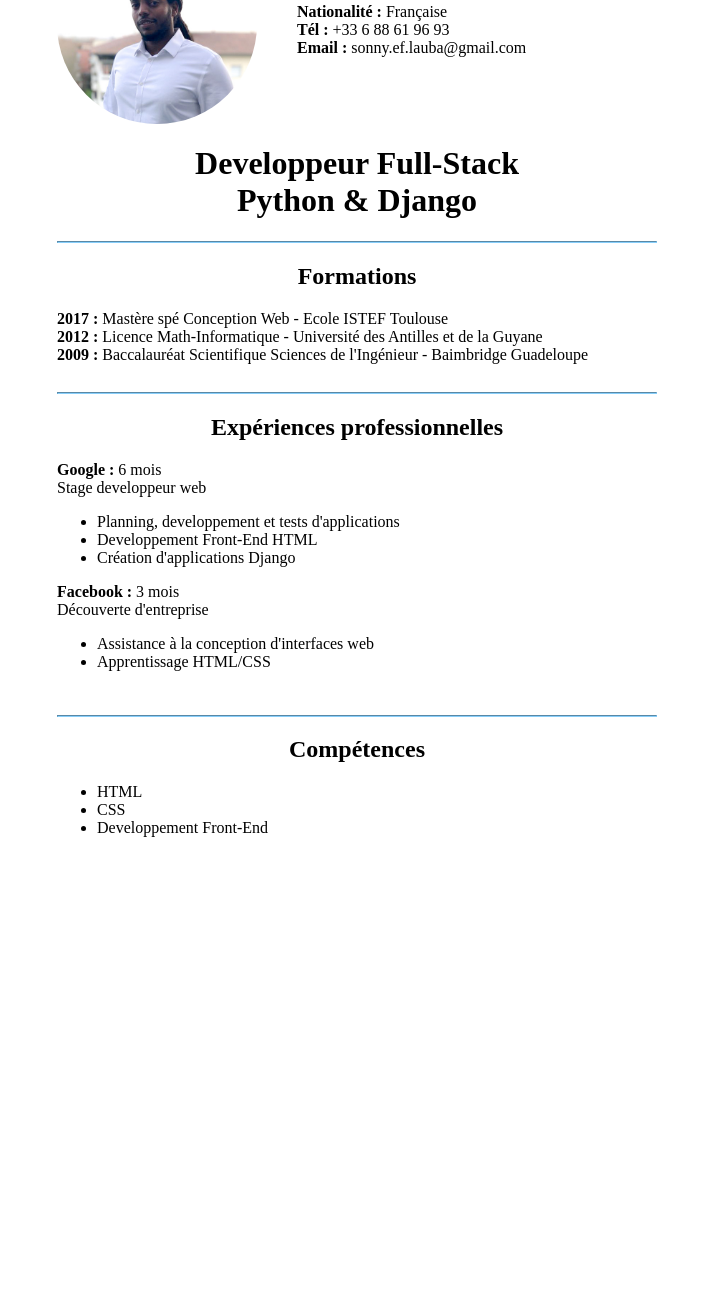
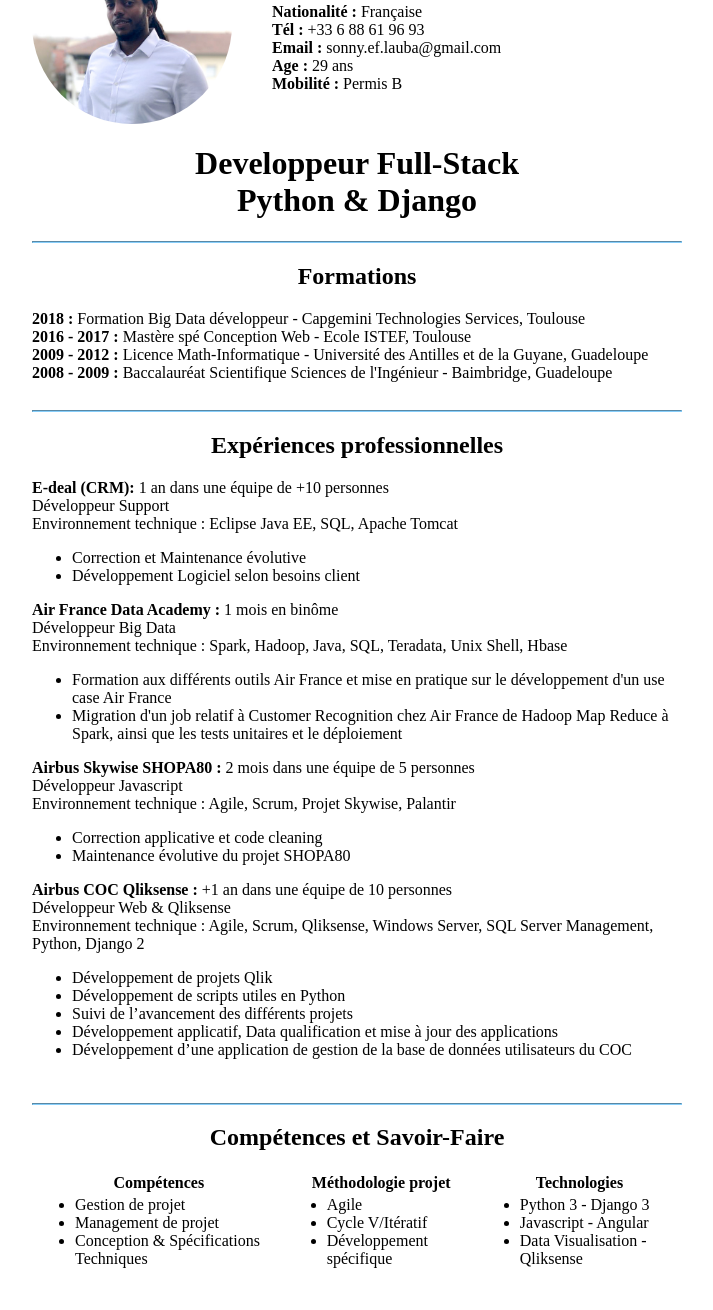
Before and after one commit to Sonny4real/Moncv-online, a plain HTML site: page index.html in a window 1280 px wide. Shown: the part 86-1396 px from the top of the page, without its empty margins (283-996 px from the left). Before the commit the page ends 969 px from the top, so only its background shows below. Drawn offline with Linux system fonts and the light colour scheme.

Commit message:
MonCV 2021

```diff
--- a/css/styles.css
+++ b/css/styles.css
@@ -13,7 +13,7 @@ hr {
 
 
 .contenu{
-    width: 600px;
+    width: 650px;
     margin: 10px auto;
     /* background-color: lightskyblue; */
 }
--- a/index.html
+++ b/index.html
@@ -19,52 +19,118 @@
                 <li> <strong>Nationalité :</strong> Française</li>
                 <li> <strong>Tél :</strong> +33 6 88 61 96 93</li>
                 <li> <strong>Email :</strong> sonny.ef.lauba@gmail.com</li>
+                <li><strong>Age :</strong> 29 ans</li>
+                <li><strong>Mobilité :</strong> Permis B</li>
             </ul>
         </div>
 
         <h1>Developpeur Full-Stack <br> Python & Django</h1>
 
         <div class="cv-section">
+
             <hr>
+
             <h2>Formations</h2>
-            <strong>2017 : </strong>
-            <span>Mastère spé Conception Web - Ecole ISTEF Toulouse</span>
+
+            <strong>2018 : </strong>
+            <span>Formation Big Data développeur - Capgemini Technologies Services, Toulouse</span>
             <br>
-            <strong>2012 : </strong>
-            <span>Licence Math-Informatique - Université des Antilles et de la Guyane</span>
+            <strong>2016 - 2017 : </strong>
+            <span>Mastère spé Conception Web - Ecole ISTEF, Toulouse</span>
             <br>
-            <strong>2009 : </strong>
-            <span>Baccalauréat Scientifique Sciences de l'Ingénieur - Baimbridge Guadeloupe</span>
+            <strong>2009 - 2012 : </strong>
+            <span>Licence Math-Informatique - Université des Antilles et de la Guyane, Guadeloupe</span>
+            <br>
+            <strong>2008 - 2009 : </strong>
+            <span>Baccalauréat Scientifique Sciences de l'Ingénieur - Baimbridge, Guadeloupe</span>
         </div>
 
         <div class="cv-section">
+
             <hr>
+
             <h2>Expériences professionnelles</h2>
-            <strong>Google : </strong>
-            <span>6 mois</span>
-            <p>Stage developpeur web</p>
+
+            <strong>E-deal (CRM): </strong>
+            <span>1 an dans une équipe de +10 personnes</span>
+            <p>Développeur Support<br>Environnement technique : Eclipse Java EE, SQL, Apache Tomcat</p>
             <ul>
-                <li>Planning, developpement et tests d'applications</li>
-                <li>Developpement Front-End HTML</li>
-                <li>Création d'applications Django</li>
+                <li>Correction et Maintenance évolutive</li>
+                <li>Développement Logiciel selon besoins client</li>
             </ul>
-            <strong>Facebook : </strong>
-            <span>3 mois</span>
-            <p>Découverte d'entreprise</p>
+
+            <strong>Air France Data Academy : </strong>
+            <span>1 mois en binôme</span>
+            <p>Développeur Big Data<br>Environnement technique : Spark, Hadoop, Java, SQL, Teradata, Unix Shell, Hbase
+            </p>
             <ul>
-                <li>Assistance à la conception d'interfaces web</li>
-                <li>Apprentissage HTML/CSS</li>
+                <li>Formation aux différents outils Air France et mise en pratique sur le développement d'un use case
+                    Air France</li>
+                <li>Migration d'un job relatif à Customer Recognition chez Air France de Hadoop Map Reduce à Spark,
+                    ainsi que les tests unitaires et le déploiement</li>
             </ul>
+
+            <strong>Airbus Skywise SHOPA80 : </strong>
+            <span>2 mois dans une équipe de 5 personnes</span>
+            <p>Développeur Javascript<br>Environnement technique : Agile, Scrum, Projet Skywise, Palantir</p>
+            <ul>
+                <li>Correction applicative et code cleaning </li>
+                <li>Maintenance évolutive du projet SHOPA80</li>
+            </ul>
+
+            <strong>Airbus COC Qliksense :</strong>
+            <span>+1 an dans une équipe de 10 personnes</span>
+            <p>Développeur Web & Qliksense<br>Environnement technique : Agile, Scrum, Qliksense, Windows Server, SQL
+                Server Management, Python, Django 2</p>
+            <ul>
+                <li>Développement de projets Qlik</li>
+                <li>Développement de scripts utiles en Python</li>
+                <li>Suivi de l’avancement des différents projets</li>
+                <li>Développement applicatif, Data qualification et mise à jour des applications</li>
+                <li>Développement d’une application de gestion de la base de données utilisateurs du COC</li>
+            </ul>
+
         </div>
+
 
         <div class="cv-section">
             <hr>
-            <h2>Compétences</h2>
-            <ul>
-                <li>HTML</li>
-                <li>CSS</li>
-                <li>Developpement Front-End</li>
-            </ul>
+            <h2>Compétences et Savoir-Faire</h2>
+
+            <table>
+                <thead>
+                    <tr>
+                        <th>Compétences</th>
+                        <th>Méthodologie projet</th>
+                        <th>Technologies</th>
+                    </tr>
+                </thead>
+                <tbody>
+                    <tr>
+                        <td>
+                            <ul>
+                                <li>Gestion de projet</li>
+                                <li>Management de projet</li>
+                                <li>Conception & Spécifications Techniques</li>
+                            </ul>
+                        </td>
+                        <td>
+                            <ul>
+                                <li>Agile</li>
+                                <li>Cycle V/Itératif</li>
+                                <li>Développement spécifique</li>
+                            </ul>
+                        </td>
+                        <td>
+                            <ul>
+                                <li>Python 3 - Django 3</li>
+                                <li>Javascript - Angular</li>
+                                <li>Data Visualisation - Qliksense</li>
+                            </ul>
+                        </td>
+                    </tr>
+                </tbody>
+            </table>
         </div>
     </div>
 
```
